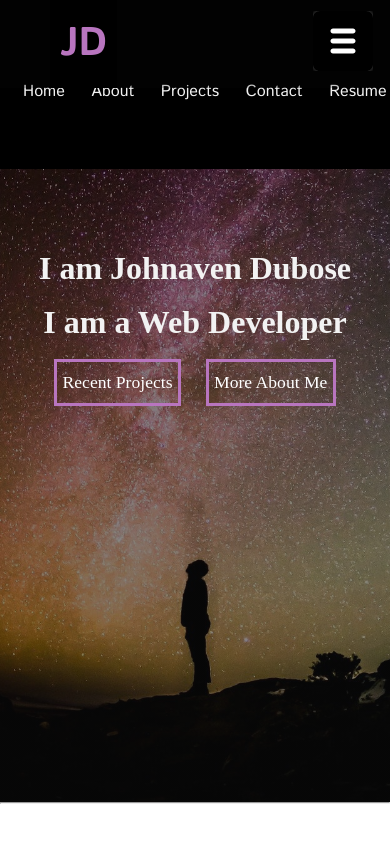
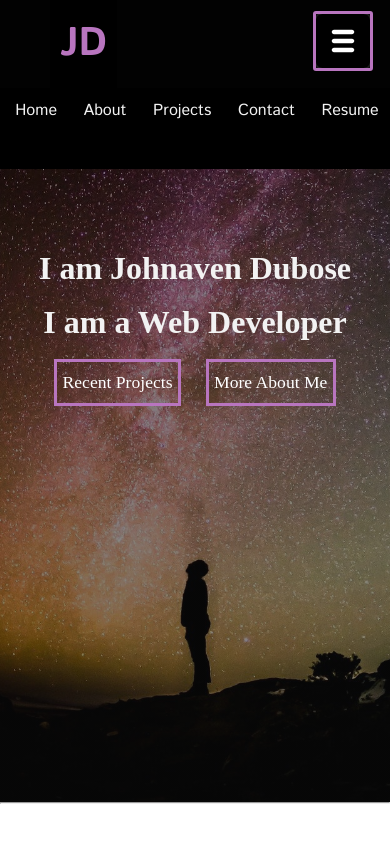
Before and after one commit to Dubosej1/portfolio-site, a website: page index.html in a window 390 px wide. Both pictures are taken after a click on the picture 343 px from the left and 41 px from the top of the page. Shown: the top 844 px of the page. Drawn offline with nearby package versions, Linux system fonts and the light colour scheme; files that its build step writes are made by us from their sources; a web font is replaced by a local one.

Commit message:
Fix mobile nav menu padding by calculating the padding via the nav bar height through javascript.  Adjusted CSS values accordingly.

```diff
--- a/index.js
+++ b/index.js
@@ -105,6 +105,7 @@ const sectionRevealer = {
 const navBarCalculator = {
     navBar: document.querySelector(".nav"),
     navLogo: document.querySelector(".nav__logo"),
+    mobileNavMenu: document.querySelector(".mobile-nav"),
     aboutSection: document.querySelector("#about"),
     projectsSection: document.querySelector("#projects"),
 
@@ -114,10 +115,14 @@ const navBarCalculator = {
     },
 
     applySectionMarginsByNavBar () {
-        let paddingValue = `calc(${this.navBarHeight} + 0.25rem`;
+        let paddingValue = `calc(${this.navBarHeight} + 0.25rem)`;
         this.aboutSection.style.paddingTop = paddingValue;
         this.projectsSection.style.paddingTop = paddingValue;
     },
+
+    calcMobileNavMenuHeightByNavBar () {
+        this.mobileNavMenu.style.paddingTop = `calc(${this.navBarHeight} + 0.5rem)`;
+    }
 }
 
 //Initializes the script
@@ -126,6 +131,7 @@ function init() {
     mobileNavMenu.addLinkEventListeners();
 
     navBarCalculator.applySectionMarginsByNavBar();
+    navBarCalculator.calcMobileNavMenuHeightByNavBar();
 
     mobileNavMenu.addDisplayMenuEventListener();
     sectionRevealer.executeObserver();
--- a/sass/main.scss
+++ b/sass/main.scss
@@ -157,14 +157,17 @@ body {
         font-weight: 400;
         text-decoration: none;
         display: block;
-        padding-top: 4.5%;
-        padding-left: 5%;
+        padding-top: 1%;
+        padding-left: 1%;
         color: #f2f2f2;
     }
 }
 
 .btn__mobile-nav {
     display:none;
+
+    border: 3px solid #b875bf;
+    border-radius: 3px;
 
     float: right;
     width: 6rem;
```
